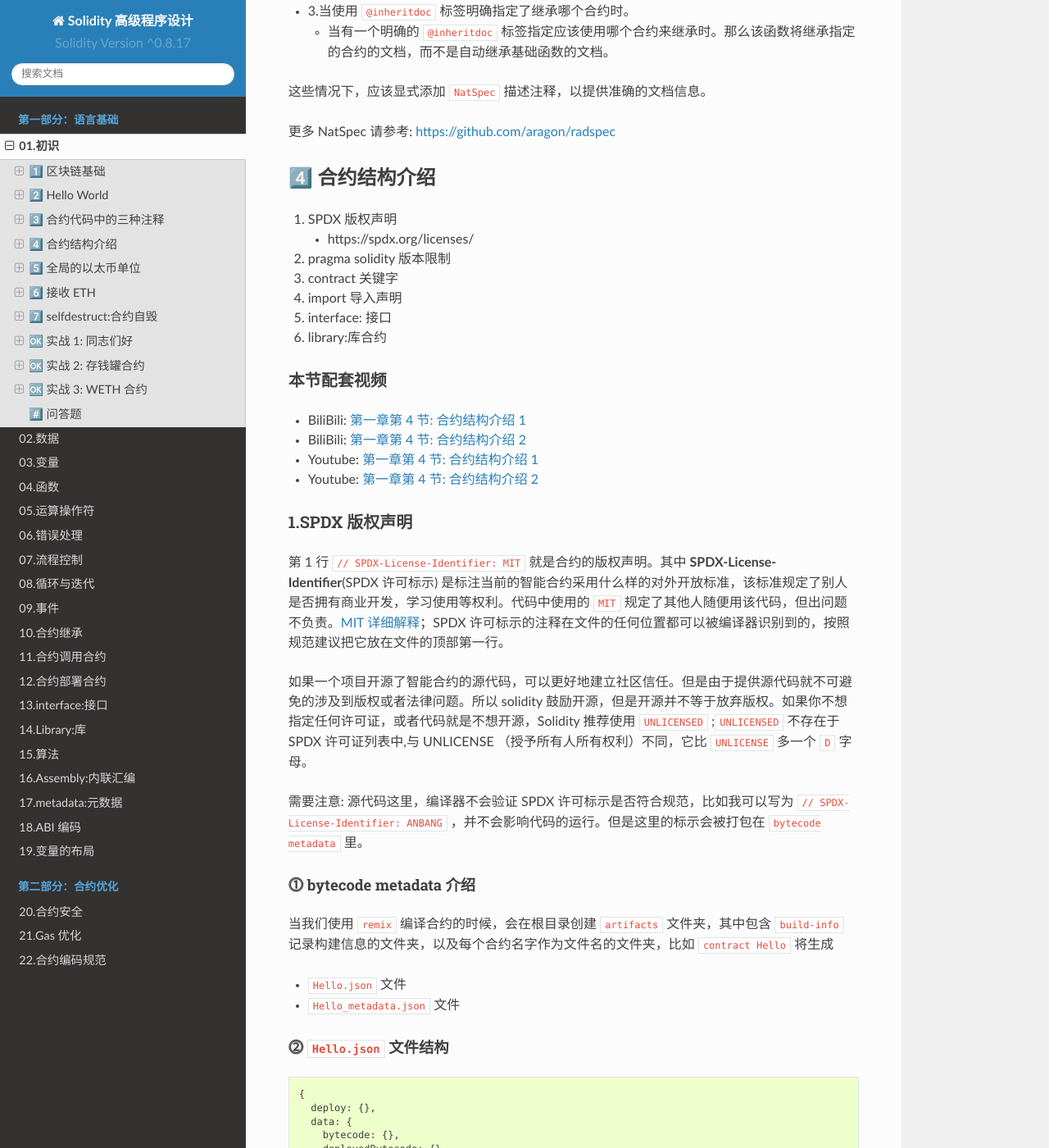
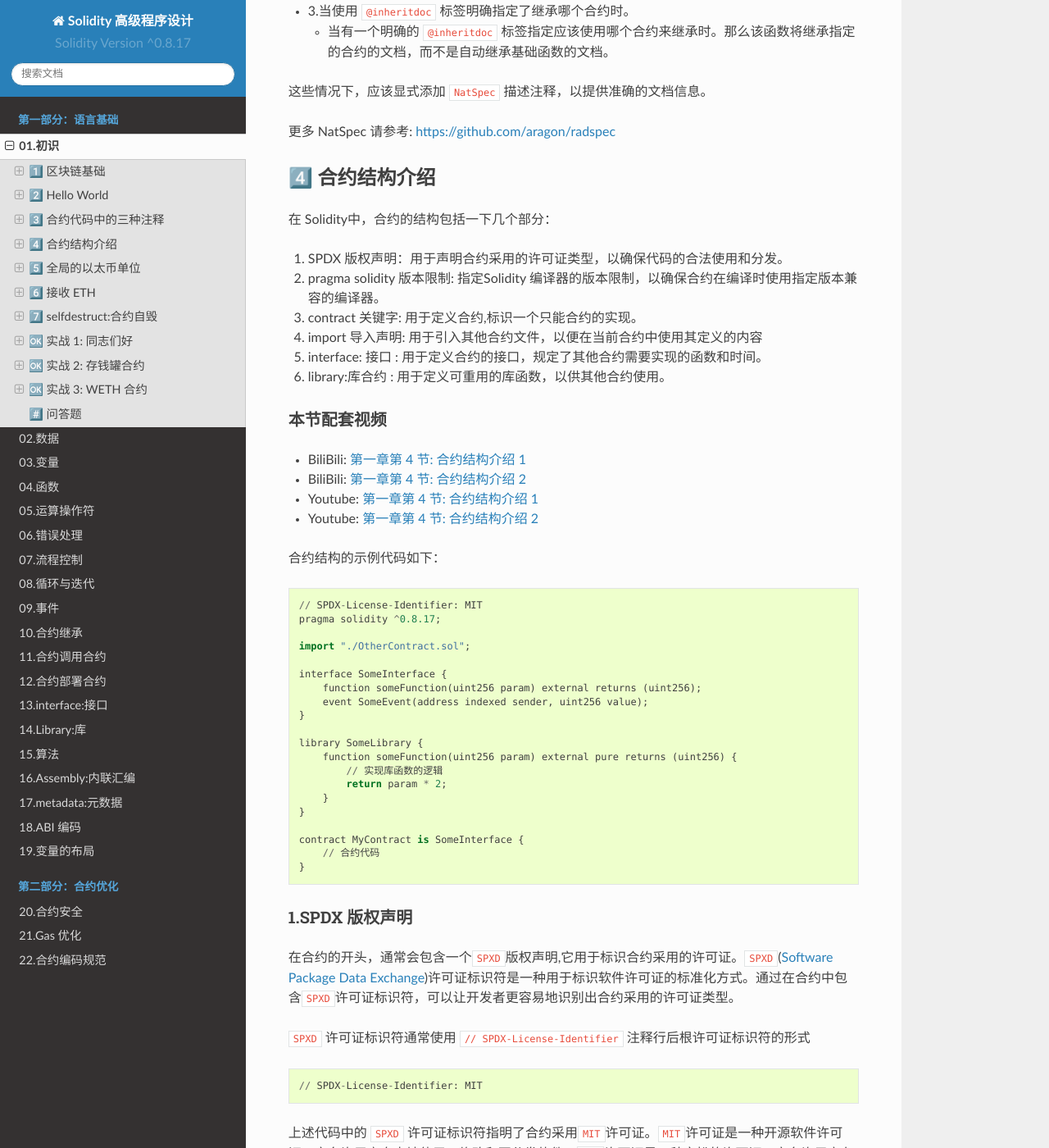
Before and after one commit to anbang/professional-solidity, a Sphinx documentation site: the page built from docs/source/01.hello.md, in a window 1280 px wide and 1400 px high, scrolled down 8085 px. Shown: the whole window at 82% size. Built offline with Sphinx 7.4.7 and the Read the Docs theme 2.0.0, drawn with Linux system fonts in a browser that asks for light colours; some of the changed text lies outside the part shown.

Commit message:
Update 01.hello.md

````diff
--- a/docs/source/01.hello.md
+++ b/docs/source/01.hello.md
@@ -296,13 +296,13 @@ solc --devdoc a.sol
 
 ## 4️⃣ 合约结构介绍
 
-1. SPDX 版权声明
-   - https://spdx.org/licenses/
-2. pragma solidity 版本限制
-3. contract 关键字
-4. import 导入声明
-5. interface: 接口
-6. library:库合约
+在 Solidity中，合约的结构包括一下几个部分：
+1. SPDX 版权声明：用于声明合约采用的许可证类型，以确保代码的合法使用和分发。
+2. pragma solidity 版本限制: 指定Solidity 编译器的版本限制，以确保合约在编译时使用指定版本兼容的编译器。
+3. contract 关键字: 用于定义合约,标识一个只能合约的实现。
+4. import 导入声明: 用于引入其他合约文件，以便在当前合约中使用其定义的内容
+5. interface: 接口 : 用于定义合约的接口，规定了其他合约需要实现的函数和时间。
+6. library:库合约 : 用于定义可重用的库函数，以供其他合约使用。
 
 ### 本节配套视频
 
@@ -311,13 +311,49 @@ solc --devdoc a.sol
 - Youtube: <a href="https://www.youtube.com/watch?v=9qICkLTA6iA&list=PLdXBX6Eqe4Net43OWIZychHW0n6CX_8Ih&index=4" target="_blank" rel="noreferrer">第一章第 4 节: 合约结构介绍 1</a>
 - Youtube: <a href="https://www.youtube.com/watch?v=n0kX_EfhobI&list=PLdXBX6Eqe4Net43OWIZychHW0n6CX_8Ih&index=5" target="_blank" rel="noreferrer">第一章第 4 节: 合约结构介绍 2</a>
 
+
+合约结构的示例代码如下：
+```
+// SPDX-License-Identifier: MIT
+pragma solidity ^0.8.17;
+
+import "./OtherContract.sol";
+
+interface SomeInterface {
+    function someFunction(uint256 param) external returns (uint256);
+    event SomeEvent(address indexed sender, uint256 value);
+}
+
+library SomeLibrary {
+    function someFunction(uint256 param) external pure returns (uint256) {
+        // 实现库函数的逻辑
+        return param * 2;
+    }
+}
+
+contract MyContract is SomeInterface {
+    // 合约代码
+}
+```
+
+
+
+
 ### 1.SPDX 版权声明
 
-第 1 行 `// SPDX-License-Identifier: MIT` 就是合约的版权声明。其中 **SPDX-License-Identifier**(SPDX 许可标示) 是标注当前的智能合约采用什么样的对外开放标准，该标准规定了别人是否拥有商业开发，学习使用等权利。代码中使用的 `MIT` 规定了其他人随便用该代码，但出问题不负责。[MIT 详细解释](https://spdx.org/licenses/MIT.html)；SPDX 许可标示的注释在文件的任何位置都可以被编译器识别到的，按照规范建议把它放在文件的顶部第一行。
+在合约的开头，通常会包含一个`SPXD`版权声明,它用于标识合约采用的许可证。`SPXD`(<a href=" - https://spdx.org/licenses/">Software Package Data Exchange</a>)许可证标识符是一种用于标识软件许可证的标准化方式。通过在合约中包含`SPXD`许可证标识符，可以让开发者更容易地识别出合约采用的许可证类型。
+
+`SPXD` 许可证标识符通常使用  `// SPDX-License-Identifier` 注释行后根许可证标识符的形式
+```
+// SPDX-License-Identifier: MIT
+```
+上述代码中的 `SPXD` 许可证标识符指明了合约采用`MIT`许可证。`MIT`许可证是一种开源软件许可证，它允许用户自由地使用、修改和再分发软件。`MIT`许可证是一种宽松的许可证，它允许用户在不受限制的情况下使用软件，甚至可以将其用于专有软件中。
 
 如果一个项目开源了智能合约的源代码，可以更好地建立社区信任。但是由于提供源代码就不可避免的涉及到版权或者法律问题。所以 solidity 鼓励开源，但是开源并不等于放弃版权。如果你不想指定任何许可证，或者代码就是不想开源，Solidity 推荐使用 `UNLICENSED` ;`UNLICENSED` 不存在于 SPDX 许可证列表中,与 UNLICENSE （授予所有人所有权利）不同，它比 `UNLICENSE` 多一个 `D` 字母。
 
-需要注意: 源代码这里，编译器不会验证 SPDX 许可标示是否符合规范，比如我可以写为 `// SPDX-License-Identifier: ANBANG` ，并不会影响代码的运行。但是这里的标示会被打包在 `bytecode metadata` 里。
+需要注意的是，SPDX 许可标识符的注释行可以放置在合约文件的任何位置，但通常建议将其放置在文件的顶部，作为文件的版权声明。
+
+比如我可以写为 `// SPDX-License-Identifier: ANBANG` ，并不会影响代码的运行。但是这里的标示会被打包在 `bytecode metadata` 里。
 
 #### ⓵ bytecode metadata 介绍
 
@@ -381,11 +417,17 @@ solc --devdoc a.sol
 
 ### 2.pragma solidity 版本限制
 
-第 2 行 `pragma solidity ^0.8.17;` 指令，它是告诉编译器，我当前的合约代码采用的是 Solidity 0.8.17 这个版本为基础编写的，解析部署时需要在匹配的版本下进行，在区块链浏览器上进行合约验证时，也需要选择匹配的版本。
+在合约代码的第二行使用 `pragma solidity ^0.8.17;` 指令，它告诉编译器在编译合约时应该使用的 Solidity 版本范围。
+
+`^0.8.17`表示选择的 Solidity 版本应该在 0.8.17 及以上，但不包括 0.9.0 及其以上的版本。
+
+我当前的合约代码采用的是 Solidity 0.8.17 这个版本为基础编写的，解析部署时需要在匹配的版本下进行，在区块链浏览器上进行合约验证时，也需要选择匹配的版本。
 
 #### ⓵ 使用 `^` 的意义和优点
 
-而 `^0.8.17` 中的 `^` 表示小版本兼容，大版本不兼容，相当于 `pragma solidity >= 0.8.17 < 0.9.0;`。他既不允许低于`0.8.17`的编译器编译，也不允许大于等于 `0.9.0` 版本的编译器进行编译。之所以这么写，不写死 `pragma solidity 0.8.17;` 是为了可以享受到编译器的补丁版，比如以后出来了 `0.8.40` 版本，那么当前合约是可以运行在未来的 `0.8.40` 这个新版本的编译器。但是如果是大版本升级到了 `0.9.0`，那么编译器不会用新版的`0.9.x`解析，会使用 0.8 的最后一个稳定版本来进行解析编译。这里如果不加 `^`,直接写`pragma solidity 0.8.17;`,就是告诉编译器，当前合约只选择在 `0.8.17` 版本来编译和部署；这样做的缺点就是享受不到以后出的补丁版的编译器。
+而 `^0.8.17` 中的 `^` 表示小版本兼容，大版本不兼容，相当于 `pragma solidity >= 0.8.17 < 0.9.0;`。他既不允许低于`0.8.17`的编译器编译，也不允许大于等于 `0.9.0` 版本的编译器进行编译。使用`^`  符号的好处是可以允许小版本的兼容性更新，而不需要手动更改 pragma 指令来适应新的补丁版本
+
+如果没有使用 ^ 符号，而是写死了具体的版本号（例如 pragma solidity 0.8.17;），则只能在指定的版本中进行编译，无法享受到未来补丁版本的改进。
 
 #### ⓶ 跨大版本的合约
 
@@ -395,7 +437,8 @@ solc --devdoc a.sol
 
 - **总结:**
   1. `pragma solidity ^0.8.17;` 是用来告诉编译器应该选择什么版本来解析编译当前代码。
-  2. `pragma` 指令只对当前的源文件起作用。
+  2. `pragma` 指令仅对当前的源文件起作用。
+  3. 使用 `^` 符号允许小版本的兼容性更新，不允许大版本的兼容性更新。
 
 注：一份源文件可以包含**多个版本声明**、多个导入声明和多个合约声明。
 
````
